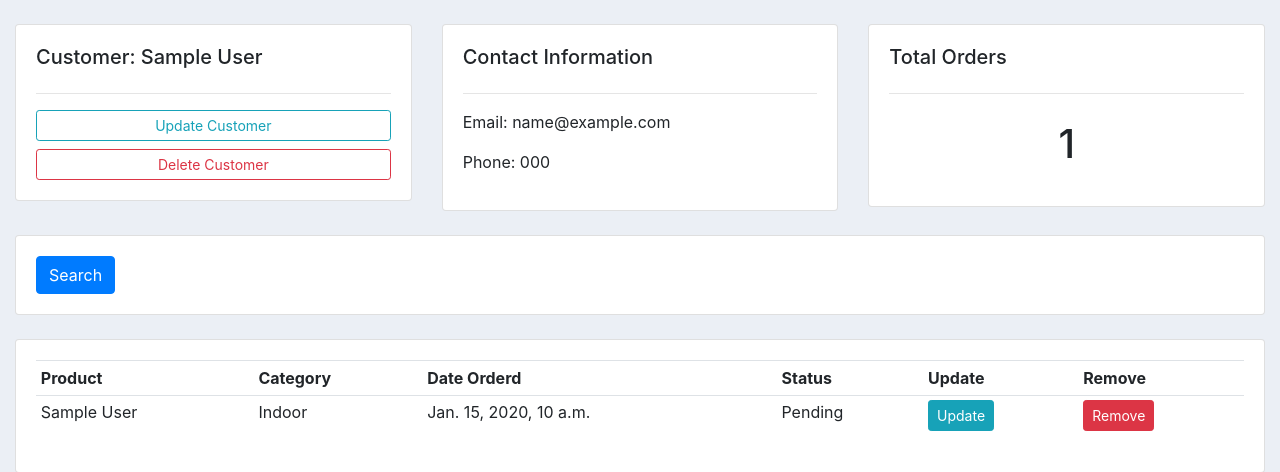
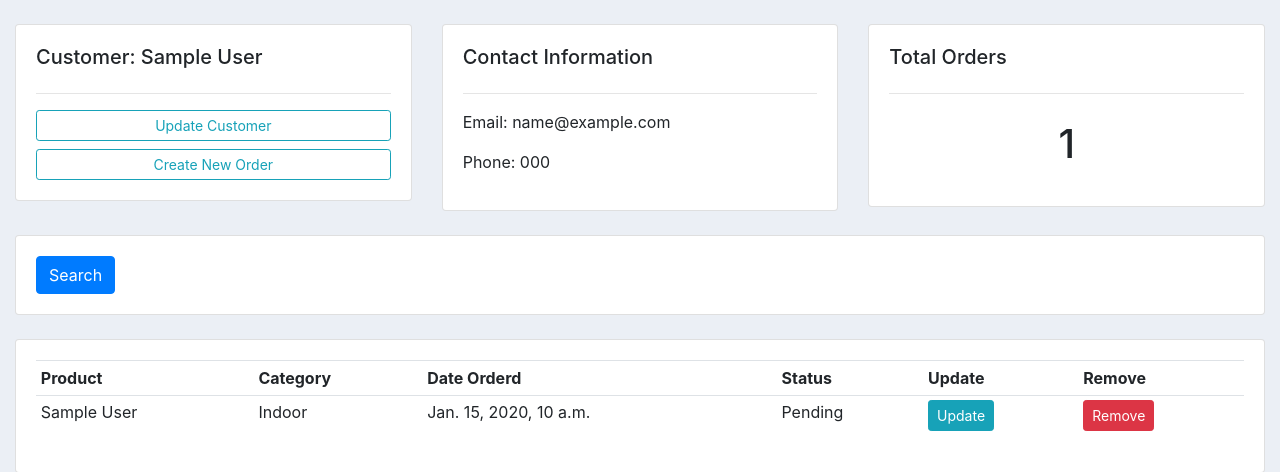
Before and after one commit to AngelD-F/mysite, a Django app: page /customer/1/ in a window 1280 px wide. Shown: the part 80-552 px from the top of the page. Run offline with Django 4.2, Linux system fonts and the light colour scheme; tables that the repository leaves empty hold one stand-in row (values such as "Sample post"); some libraries are stand-ins or nearby versions.

Commit message:
order form to customer page

```diff
--- a/accounts/templates/accounts/customer.html
+++ b/accounts/templates/accounts/customer.html
@@ -9,8 +9,8 @@
 		<div class="card card-body">
 			<h5>Customer: {{customer}}</h5>
 			<hr>
-			<a class="btn btn-outline-info  btn-sm btn-block" href="">Update Customer</a>
-			<a class="btn btn-outline-danger  btn-sm btn-block" href="">Delete Customer</a>
+			<a class="btn btn-outline-info btn-sm btn-block" href="">Update Customer</a>
+			<a class="btn btn-outline-info btn-sm btn-block" href="{% url 'create_order' customer.id %}">Create New Order</a>
 
 		</div>
 	</div>
--- a/accounts/templates/accounts/dashboard.html
+++ b/accounts/templates/accounts/dashboard.html
@@ -34,7 +34,7 @@
 		<h5>LAST 5 ORDERS</h5>
 		<hr>
 		<div class="card card-body">
-			<a class="btn btn-primary  btn-sm btn-block" href="{% url 'create_order' %}">Create Order</a>
+			<!--a class="btn btn-primary  btn-sm btn-block" href="{# url 'create_order' #}">Create Order</a-->
 			<table class="table table-sm">
 				<tr>
 					<th>Product</th>
--- a/accounts/urls.py
+++ b/accounts/urls.py
@@ -7,7 +7,7 @@ urlpatterns = [
     path('products/', views.products, name="products"),
     path('customer/<str:pk>/', views.customer, name="customer"),
 
-    path('create_order/', views.create_order, name='create_order'),
+    path('create_order/<str:pk>', views.create_order, name='create_order'),
     path('update_order/<str:pk>/', views.update_order, name='update_order'),
     path('delete_order/<str:pk>/', views.delete_order, name='delete_order'),
 ]
--- a/accounts/views.py
+++ b/accounts/views.py
@@ -43,8 +43,9 @@ def customer(request, pk):
     return render(request, 'accounts/customer.html', ctx)
 
 
-def create_order(request):
-    form = orderForm()
+def create_order(request, pk):
+    customer = get_object_or_404(mdl.customer, id=pk)
+    form = orderForm(initial={'customer':customer})
     if request.method == 'POST':
         # print('Printing POST: ', request.POST)
         form = orderForm(request.POST)
```
